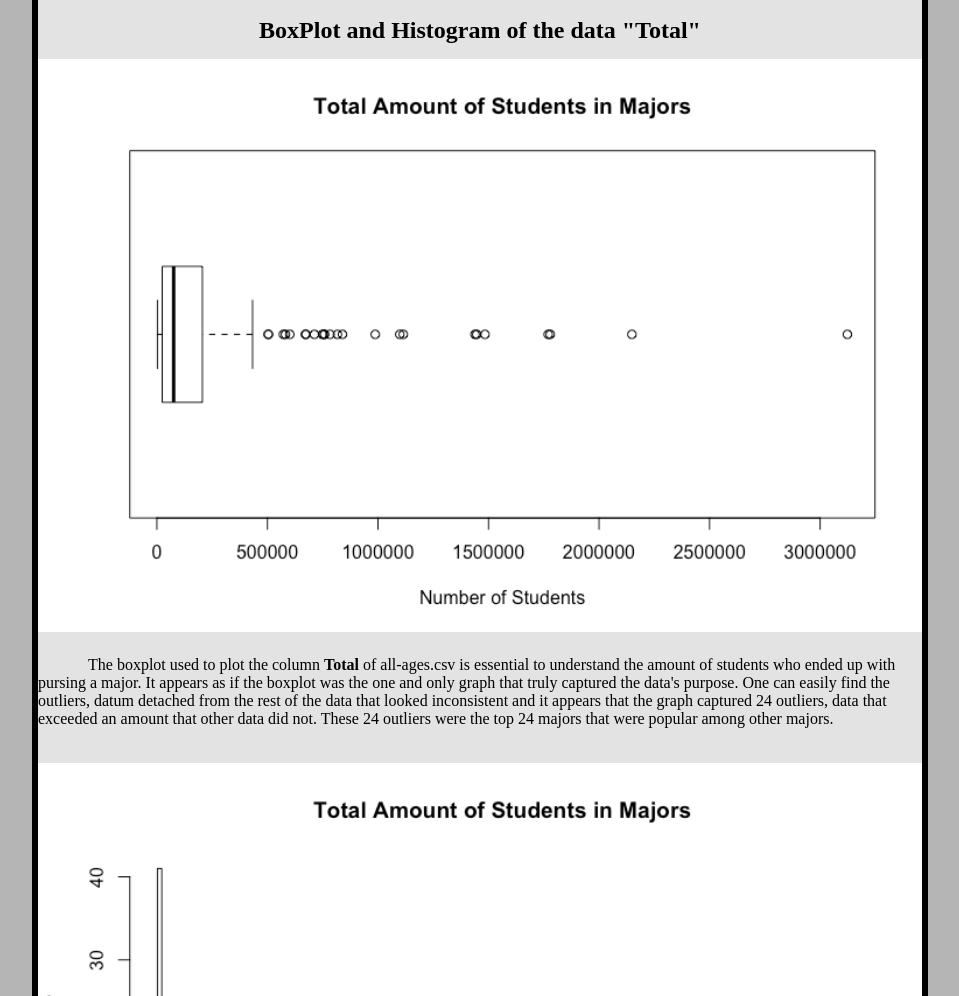
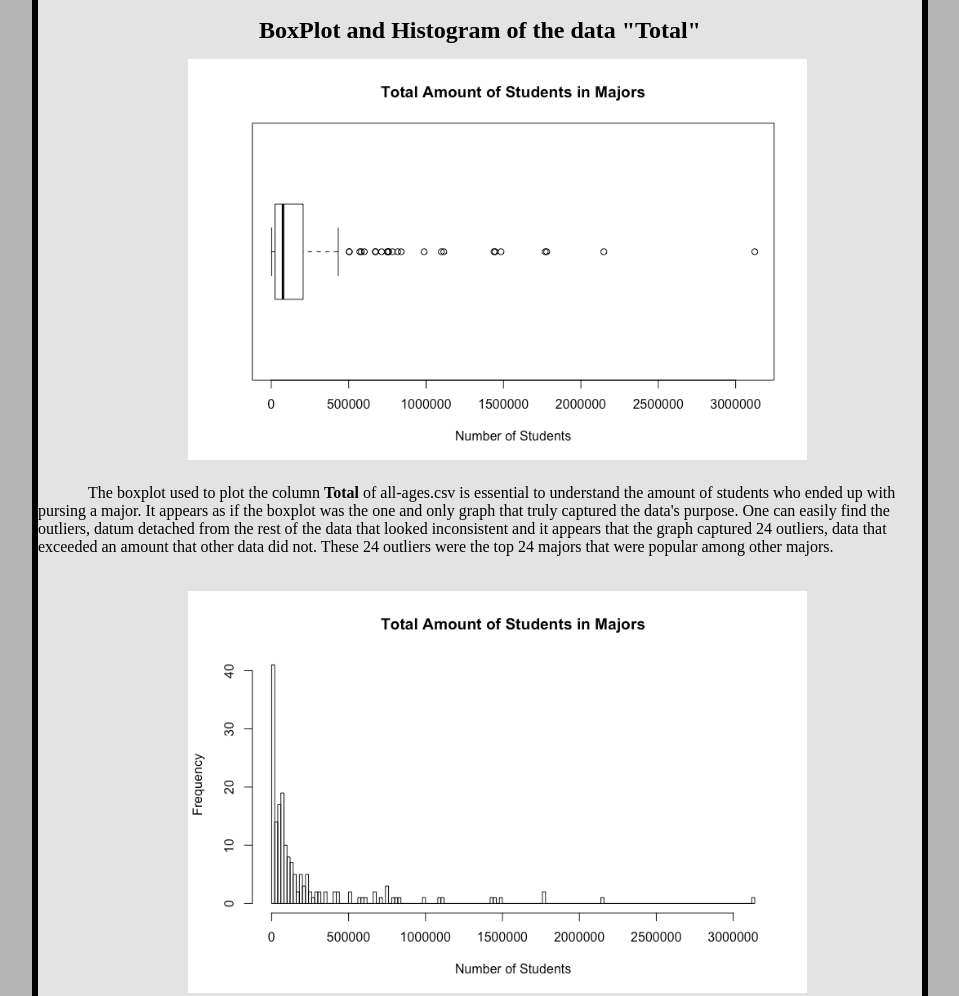
Before and after one commit to HInteroo/Hintero0.github.io, a plain HTML site: page index.html in a window 1280 px wide. Shown: the part 1870-2866 px from the top of the page, without its empty margins (160-1119 px from the left). Drawn offline with Linux system fonts and the light colour scheme.

Commit message:
Update indexcss.css

```diff
--- a/indexcss.css
+++ b/indexcss.css
@@ -42,8 +42,8 @@ div{
 }
 #BoxT,#HistT,#BoxE,#HistE,#BoxUR,#HistUR,#PareTo{
 	margin-top: 15px;
-	float: center;
-	width:100%;
+	margin-left: 150px;
+	width:70%;
 }
 p{
 
```
